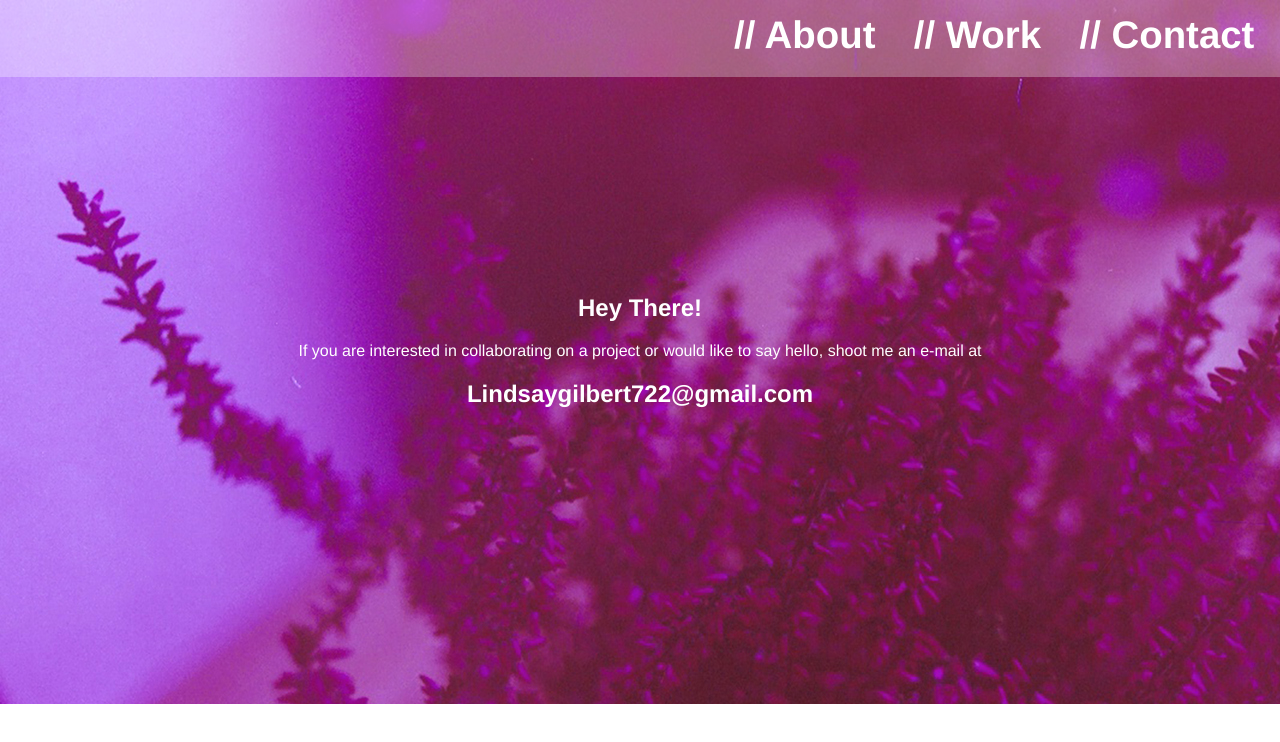
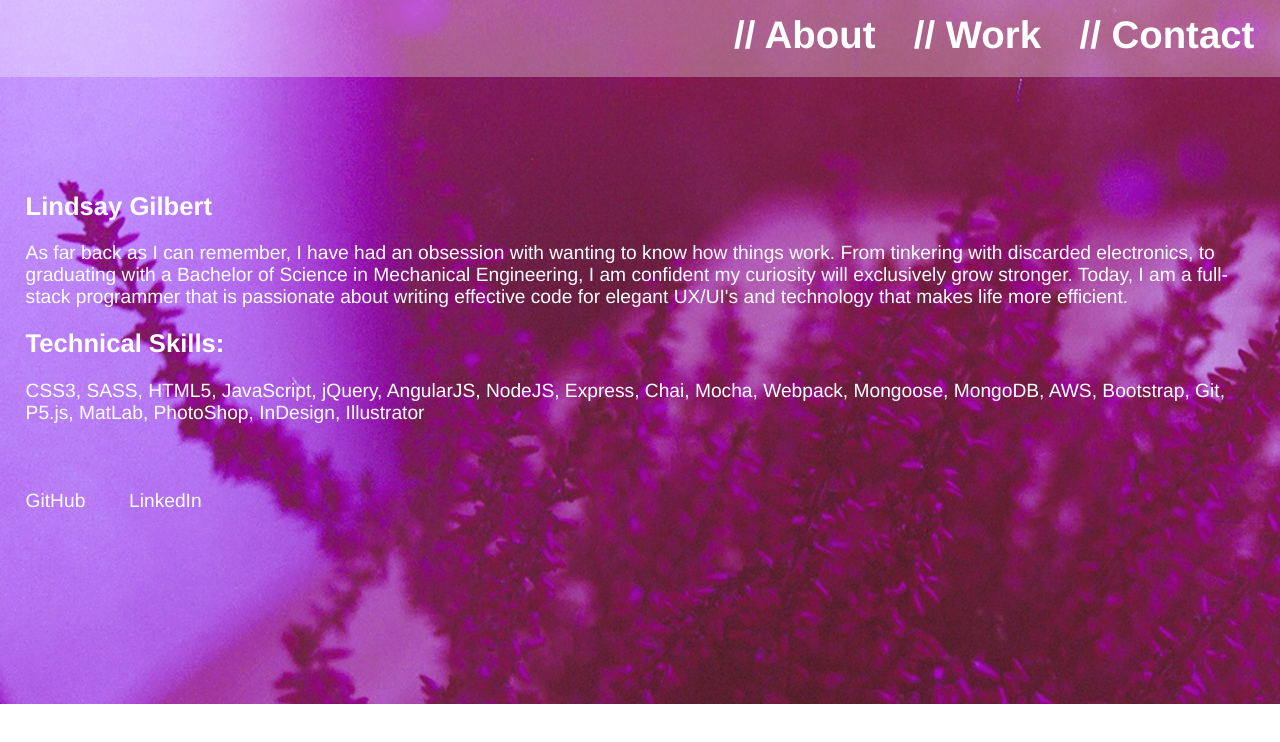
Before and after one commit to lindsgil/portfolio, a website: page about.html in a window 1280 px wide. Drawn offline with nearby package versions, Linux system fonts and the light colour scheme; files that its build step writes are made by us from their sources.

Commit message:
added about me and contact info paragraphs

```diff
--- a/about.html
+++ b/about.html
@@ -22,10 +22,19 @@
           <li class="site-nav" id="about-nav"><a href="./about.html" class="site-nav" id="about-nav">// About</a></li>
         </ul>
       </header>
-      <div class="contact-text">
-        <h1 class="contact"> Hey There!</h1>
-        <p class="contact-p">If you are interested in collaborating on a project or would like to say hello, shoot me an e-mail at</p>
-        <h2 class="email-line">Lindsaygilbert722@gmail.com</h2>
+      <div class="about-text">
+        <h1 class="about-header">Lindsay Gilbert</h1>
+        <p class="about-p">As far back as I can remember, I have had an obsession with wanting to know how things work.
+        From tinkering with discarded electronics, to graduating with a Bachelor of Science in Mechanical Engineering,
+        I am confident my curiosity will exclusively grow stronger. Today, I am a full-stack programmer that is passionate about writing
+        effective code for elegant UX/UI's and technology that makes life more efficient.</p>
+        <h2 class="about-header">Technical Skills:</h2>
+        <p class="about-p">CSS3, SASS, HTML5, JavaScript, jQuery, AngularJS, NodeJS, Express, Chai, Mocha,
+          Webpack, Mongoose, MongoDB, AWS, Bootstrap, Git, P5.js, MatLab, PhotoShop, InDesign, Illustrator
+        <br><br><br><br>
+        <a href="https://github.com/lindsgil" class="about-link">GitHub</a>
+        <a href="https://www.linkedin.com/in/lindsay-gilbert-31341896/" class="about-link">LinkedIn</a>
+      </br></br></br></br></p>
       </div>
     </section>
     <script src="https://ajax.googleapis.com/ajax/libs/jquery/3.1.1/jquery.min.js"></script>
--- a/styles/modules.css
+++ b/styles/modules.css
@@ -24,6 +24,12 @@ div.contact-text {
   text-align: center;
   color: white;
 }
+p.contact-p{
+  font-size: 1.5vw;
+}
+h2.email-line {
+  font-size: 2vw;
+}
 ul.top-site-nav {
   margin-top: 0;
 }
@@ -47,6 +53,13 @@ a.site-nav {
   font-size: 3vw;
   margin-top: 0;
 
+}
+a.about-link {
+  text-decoration: none !important;
+  color: #ffffff !important;
+  font-family: Helvetica;
+  font-size: 1.5vw;
+  padding-right: 3vw;
 }
 
 h1.work-header {
@@ -145,6 +158,34 @@ p.gallery-p {
   color: white;
   padding-right: 2vw;
 }
+h1.contact {
+  text-align: center;
+  font-size: 2vw;
+}
+div.about-text {
+  background-color: rgba(255,255,255,0);
+  margin: 15vw auto;
+  margin-bottom: 10vw;
+  position: relative;
+  text-align: center;
+  color: white;
+}
+h1, h2.about-header {
+  font-family: Helvetica;
+  text-align: left;
+  font-size: 2vw;
+  margin-left: 2vw;
+  color: white;
+  padding-right: 2vw;
+}
+p.about-p {
+  font-family: Helvetica;
+  text-align: left;
+  margin-left: 2vw;
+  font-size: 1.5vw;
+  color: white;
+  padding-right: 2vw;
+}
 
 div.gallery-cont-2{
   background-image: url('../images/popcorn.jpg');
```
Also changed, not shown: contact.html (+2 -2 lines), index.html (+6 -6 lines).
